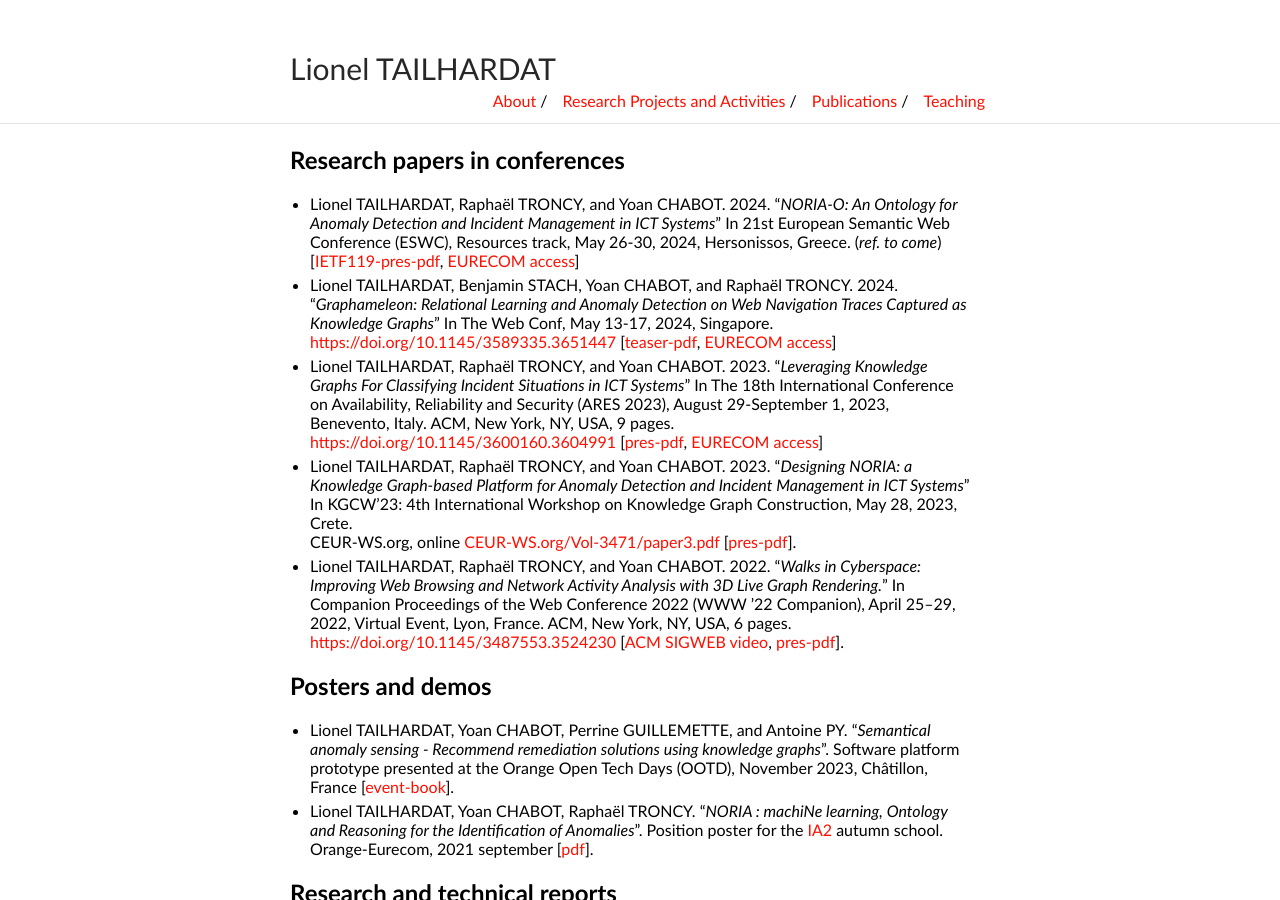
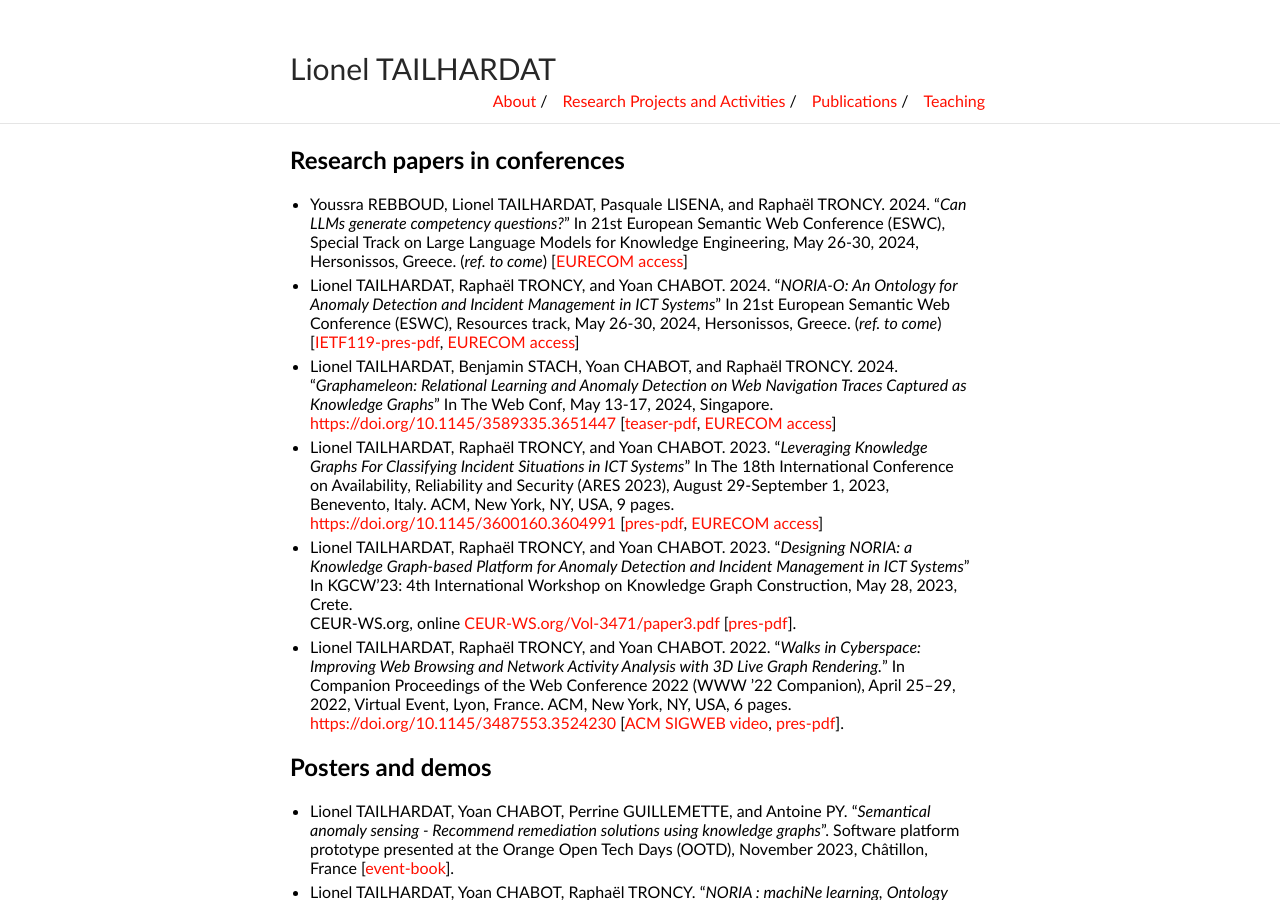
Before and after one commit to GenEars/GenEars.github.io, a Jekyll site: the page built from publications.md, in a window 1280 px wide and 900 px high. Built offline with Jekyll 4.4.1, drawn with Linux system fonts in a browser that asks for light colours.

Commit message:
Added ref to LLM4KE paper.
Signed-off-by: Lionel TAILHARDAT <lionel.tailhardat@orange.fr>

```diff
--- a/publications.md
+++ b/publications.md
@@ -5,6 +5,10 @@ title: Publications - Lionel TAILHARDAT
 
 ## Research papers in conferences
 
+* Youssra REBBOUD, Lionel TAILHARDAT, Pasquale LISENA, and Raphaël TRONCY. 2024.
+  "*Can LLMs generate competency questions?*"
+  In 21st European Semantic Web Conference (ESWC), Special Track on Large Language Models for Knowledge Engineering, May 26-30, 2024, Hersonissos, Greece.
+  (*ref. to come*) [[EURECOM access](https://www.eurecom.fr/publication/7699)]
 * Lionel TAILHARDAT, Raphaël TRONCY, and Yoan CHABOT. 2024.
   "*NORIA-O: An Ontology for Anomaly Detection and Incident Management in ICT Systems*"
   In 21st European Semantic Web Conference (ESWC), Resources track, May 26-30, 2024, Hersonissos, Greece.
```
